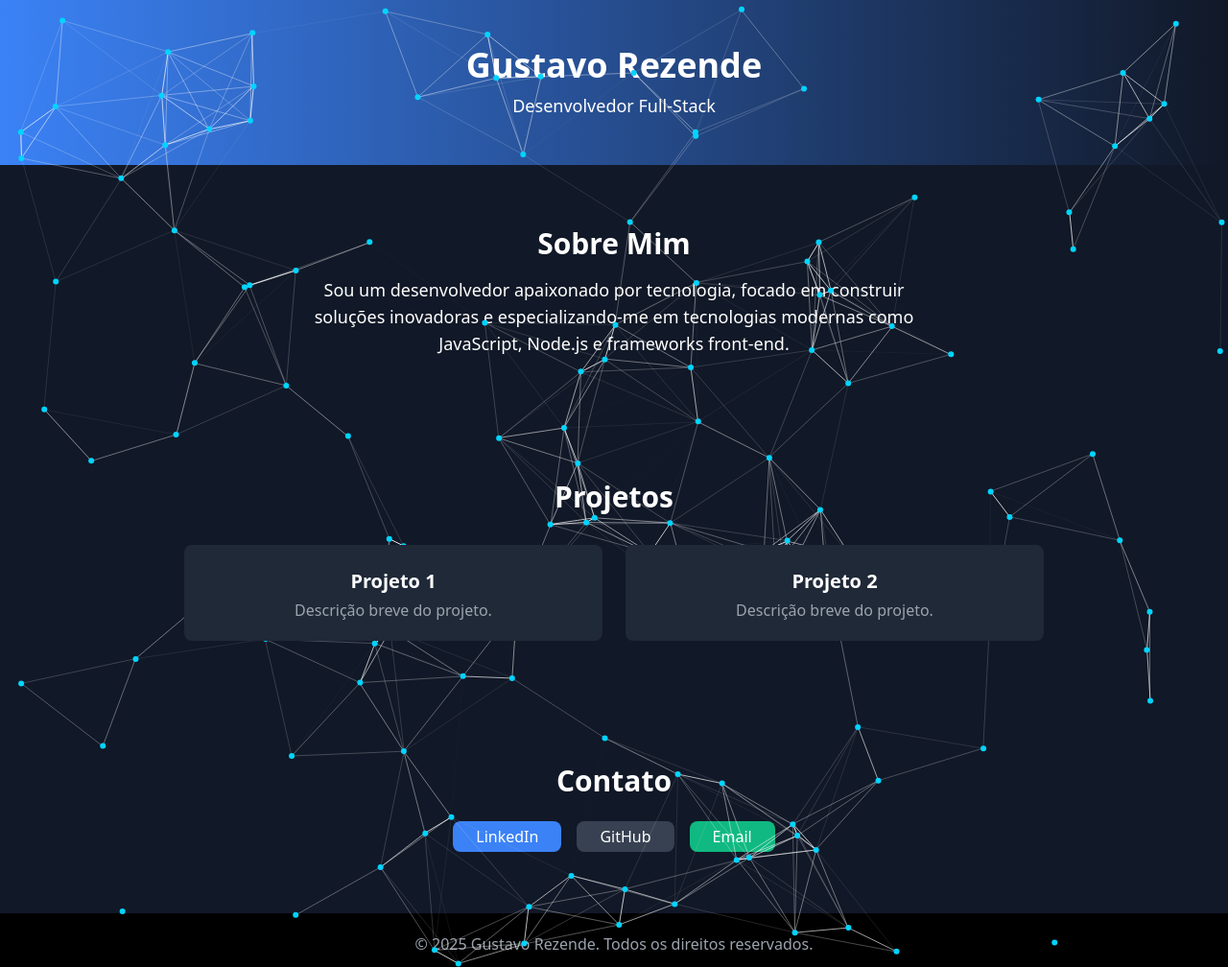
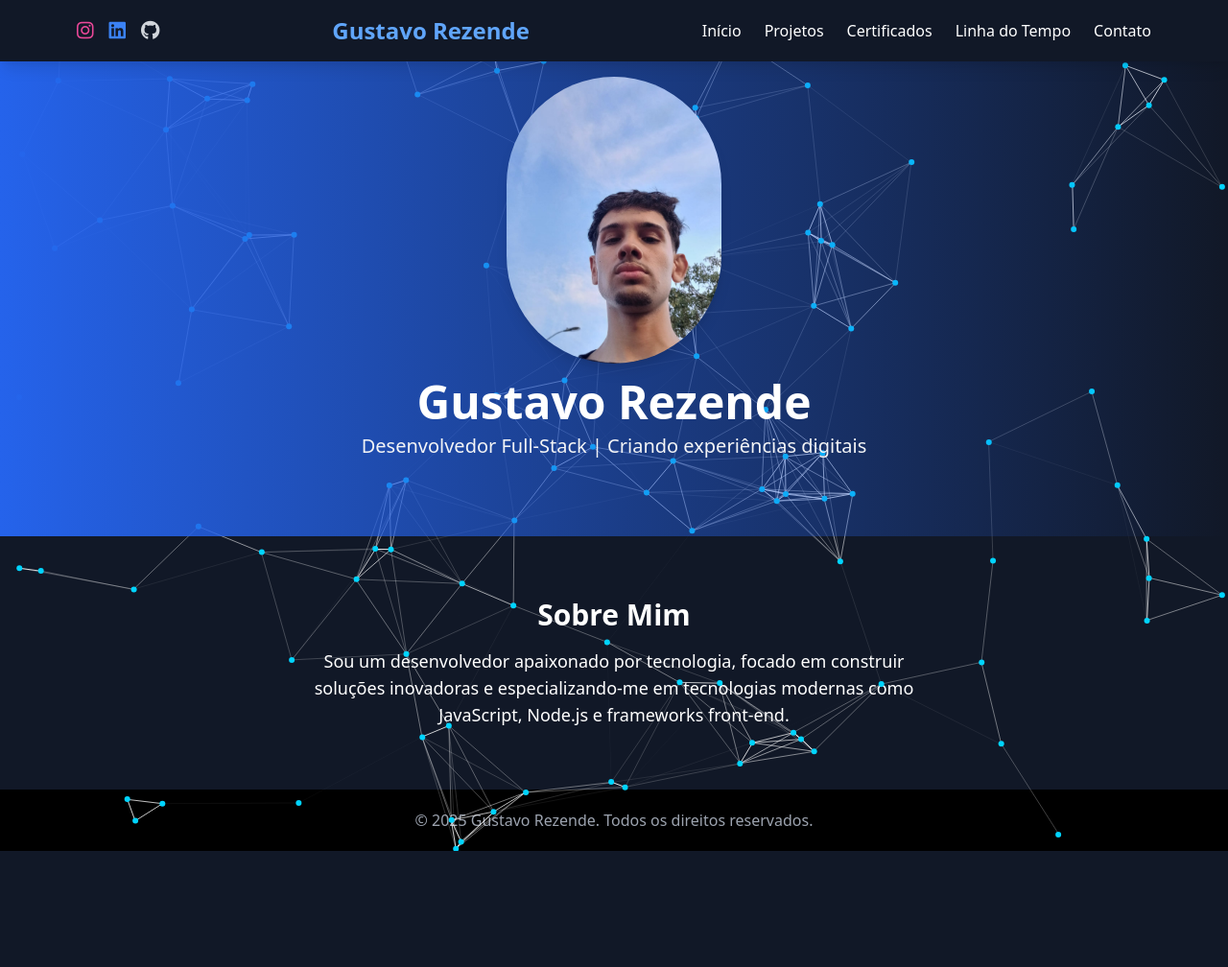
Before and after one commit to AleRzendee/myPortfolio, a website: page index.html in a window 1280 px wide. Shown: the whole page at 96% size. After the commit the page ends 887 px from the top, so only its background shows below. Drawn offline with nearby package versions, Linux system fonts and the light colour scheme.

Commit message:
editing;

```diff
--- a/index.html
+++ b/index.html
@@ -6,26 +6,83 @@
     <meta name="viewport" content="width=device-width, initial-scale=1.0">
     <meta http-equiv="X-UA-Compatible" content="IE=edge">
     <meta name="description" content="Portfólio de Gustavo Rezende - Desenvolvedor Full-Stack">
-    <title>Meu Portfólio | Gustavo Rezende</title>
+    <title>Meu Portfólio | My Portfolio</title>
     <link rel="shortcut icon" href="public/images/icon-page.png" type="image/x-icon">
 
-    <!--! Fontes & Estilos -->
+    <!-- Fontes & Estilos -->
     <link href="https://fonts.googleapis.com/css2?family=Open+Sans:wght@300;400;600;800&display=swap" rel="stylesheet">
     <link href="https://cdn.jsdelivr.net/npm/tailwindcss@2.2.19/dist/tailwind.min.css" rel="stylesheet">
     <link rel="stylesheet" href="/src/css/reset.config.css">
     <link rel="stylesheet" href="https://unpkg.com/aos@next/dist/aos.css" />
+    <link rel="stylesheet" href="path/to/font-awesome/css/font-awesome.min.css">
+
+
 </head>
 
 <body class="bg-gray-900 text-white font-sans relative">
-    <div id="particles-js" class="absolute top-0 left-0 w-full h-full -z-10"></div>
+    <nav class="bg-gray-900 shadow-lg fixed top-0 left-0 w-full z-50">
+        <div class="max-w-6xl mx-auto px-4">
+            <div class="flex justify-between items-center py-4">
+                <div class="flex items-center space-x-4">
+                    <a href="https://instagram.com" target="_blank"
+                        class="text-pink-500 text-xl hover:text-pink-400 transition">
+                        <i class="fab fa-instagram"></i>
+                    </a>
+                    <a href="https://linkedin.com" target="_blank"
+                        class="text-blue-500 text-xl hover:text-blue-400 transition">
+                        <i class="fab fa-linkedin"></i>
+                    </a>
+                    <a href="https://github.com" target="_blank"
+                        class="text-gray-300 text-xl hover:text-gray-500 transition">
+                        <i class="fab fa-github"></i>
+                    </a>
+                </div>
+                <a href="index.html" class="text-2xl font-extrabold text-blue-400 hover:text-blue-500">Gustavo
+                    Rezende</a>
+                <ul class="hidden md:flex space-x-6">
+                    <li><a href="index.html" class="text-white hover:text-blue-400 transition">Início</a></li>
+                    <li><a href="projetos.html" class="text-white hover:text-blue-400 transition">Projetos</a></li>
+                    <li><a href="certificados.html" class="text-white hover:text-blue-400 transition">Certificados</a>
+                    </li>
+                    <li><a href="timeline.html" class="text-white hover:text-blue-400 transition">Linha do Tempo</a>
+                    </li>
+                    <li><a href="contato.html" class="text-white hover:text-blue-400 transition">Contato</a></li>
+                </ul>
+                <!-- Menu Mobile -->
+                <button id="menu-toggle" class="md:hidden text-white focus:outline-none">
+                    <svg class="w-6 h-6" fill="none" stroke="currentColor" viewBox="0 0 24 24"
+                        xmlns="http://www.w3.org/2000/svg">
+                        <path stroke-linecap="round" stroke-linejoin="round" stroke-width="2"
+                            d="M4 6h16M4 12h16M4 18h16"></path>
+                    </svg>
+                </button>
+            </div>
+        </div>
+        <div id="mobile-menu" class="hidden md:hidden bg-gray-800 py-4">
+            <ul class="text-center">
+                <li><a href="index.html" class="block py-2 text-white hover:text-blue-400 transition">Início</a></li>
+                <li><a href="projetos.html" class="block py-2 text-white hover:text-blue-400 transition">Projetos</a>
+                </li>
+                <li><a href="certificados.html"
+                        class="block py-2 text-white hover:text-blue-400 transition">Certificados</a></li>
+                <li><a href="timeline.html" class="block py-2 text-white hover:text-blue-400 transition">Linha do
+                        Tempo</a></li>
+                <li><a href="contato.html" class="block py-2 text-white hover:text-blue-400 transition">Contato</a></li>
+            </ul>
+        </div>
+    </nav>
 
-    <!--! Header -->
-    <header class="bg-gradient-to-r from-blue-500 to-cyan-400 text-center py-12">
-        <h1 class="text-4xl font-bold">Gustavo Rezende</h1>
-        <p class="text-lg mt-2">Desenvolvedor Full-Stack</p>
+    <div id="particles-js" class="absolute left-0 w-full h-full -z-10"></div>
+    <!-- Header -->
+    <header
+        class="relative text-center py-20 bg-gradient-to-r from-blue-600 to-cyan-400 flex flex-col items-center justify-center">
+        <img src="public/images/eu.jpg" alt="Gustavo Rezende"
+            class="w-56 h-63 object-cover rounded-full border-4 border-white shadow-lg">
+        <h1 class="text-5xl font-extrabold mt-4 drop-shadow-lg">Gustavo Rezende</h1>
+        <p class="text-xl mt-2 font-medium text-gray-100">Desenvolvedor Full-Stack | Criando experiências digitais</p>
     </header>
 
-    <!--! Seção Sobre -->
+    <!-- Seção Sobre -->
     <section id="sobre" class="text-center py-16 px-6" data-aos="fade-up">
         <h2 class="text-3xl font-semibold">Sobre Mim</h2>
         <p class="text-lg mt-4 max-w-2xl mx-auto">Sou um desenvolvedor apaixonado por tecnologia, focado em construir
@@ -33,23 +90,8 @@
             front-end.</p>
     </section>
 
-    <!--! Seção Projetos -->
-    <section id="projetos" class="text-center py-16 px-6" data-aos="fade-up">
-        <h2 class="text-3xl font-semibold">Projetos</h2>
-        <div class="mt-8 grid grid-cols-1 md:grid-cols-2 gap-6 max-w-4xl mx-auto">
-            <div class="bg-gray-800 p-6 rounded-lg transition-transform transform hover:scale-105 hover:bg-gray-700">
-                <h3 class="text-xl font-semibold">Projeto 1</h3>
-                <p class="text-gray-400 mt-2">Descrição breve do projeto.</p>
-            </div>
-            <div class="bg-gray-800 p-6 rounded-lg transition-transform transform hover:scale-105 hover:bg-gray-700">
-                <h3 class="text-xl font-semibold">Projeto 2</h3>
-                <p class="text-gray-400 mt-2">Descrição breve do projeto.</p>
-            </div>
-        </div>
-    </section>
-
-    <!--! Seção Contato -->
-    <section id="contato" class="text-center py-16 px-6" data-aos="fade-up">
+    <!-- Seção Contato -->
+    <!-- <section id="contato" class="text-center py-16 px-6" data-aos="fade-up">
         <h2 class="text-3xl font-semibold">Contato</h2>
         <div class="mt-6 flex justify-center space-x-4">
             <a href="#"
@@ -59,18 +101,17 @@
             <a href="#"
                 class="bg-green-500 px-6 py-2 rounded-lg text-white hover:scale-110 hover:shadow-lg transition">Email</a>
         </div>
-    </section>
+    </section> -->
 
-    <!--! Footer -->
+    <!-- Footer -->
     <footer class="bg-black text-center py-6">
         <p class="text-gray-400">&copy; 2025 Gustavo Rezende. Todos os direitos reservados.</p>
     </footer>
 
-    <!--! Scripts -->
+    <!-- Scripts -->
+    <script src="https://kit.fontawesome.com/a076d05399.js" crossorigin="anonymous"></script>
     <script src="https://unpkg.com/aos@next/dist/aos.js"></script>
-    <script>
-        AOS.init({ duration: 1000, once: true });
-    </script>
+    <script>AOS.init({ duration: 1000, once: true });</script>
     <script src="https://cdn.jsdelivr.net/particles.js/2.0.0/particles.min.js"></script>
     <script>
         particlesJS("particles-js", {
```
Also changed, not shown: public/images/eu.jpg (added).
